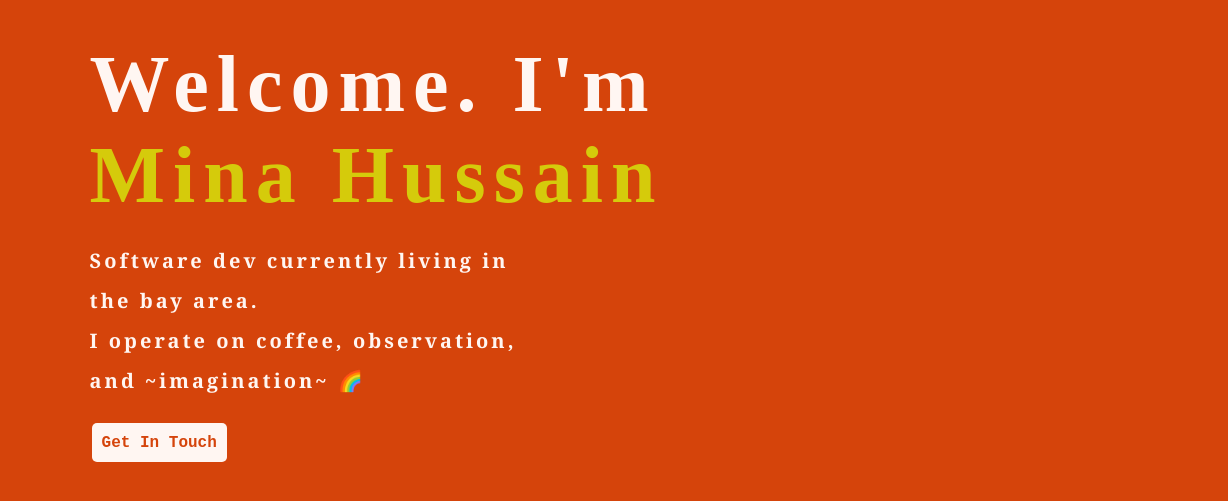
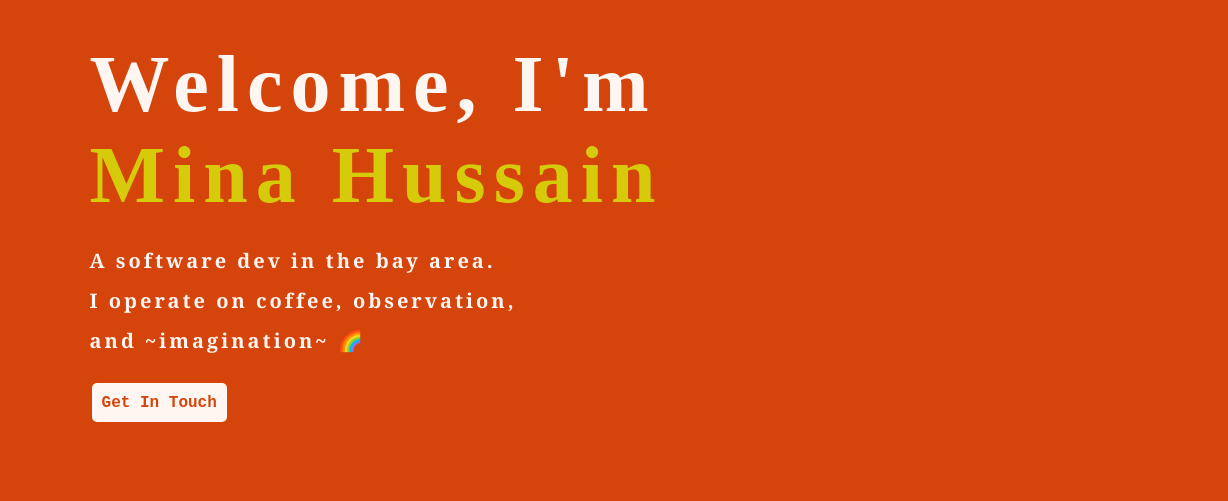
Before and after one commit to minahussain/personal-site, a Gatsby site: page / in a window 1280 px wide. Shown: the part 51-552 px from the top of the page, 0-1228 px from the left. Built offline with nearby package versions, Linux system fonts and the light colour scheme; Gatsby itself is replaced by a stand-in of ours; a web font is replaced by a local one.

Commit message:
shorten bio

```diff
--- a/src/components/sections/hero.js
+++ b/src/components/sections/hero.js
@@ -8,17 +8,19 @@ const Hero = () => {
     setTimeout(()=>setShow(true), 1000);
   }, [])
 
-  const intro = <h1 className="regular">Welcome. I'm{" "}</h1>
+  const intro = <h1 className="regular">Welcome, I'm{" "}</h1>
   const name = <h1>Mina Hussain</h1>;
   const brief = (
     <div id="bio">
+      <p>
         <h3>
-        Software dev currently living in the bay area.<br />
+          A software dev in the bay area.<br />
           I operate on coffee, observation, <br />and ~imagination~{" "}
           <span role="img" aria-label="Rainbow emoji">
             🌈
           </span><br />
         </h3>
+      </p>
     </div>
   );
   const contact = (
```
Lines whose indentation alone changed are shown as unchanged.
